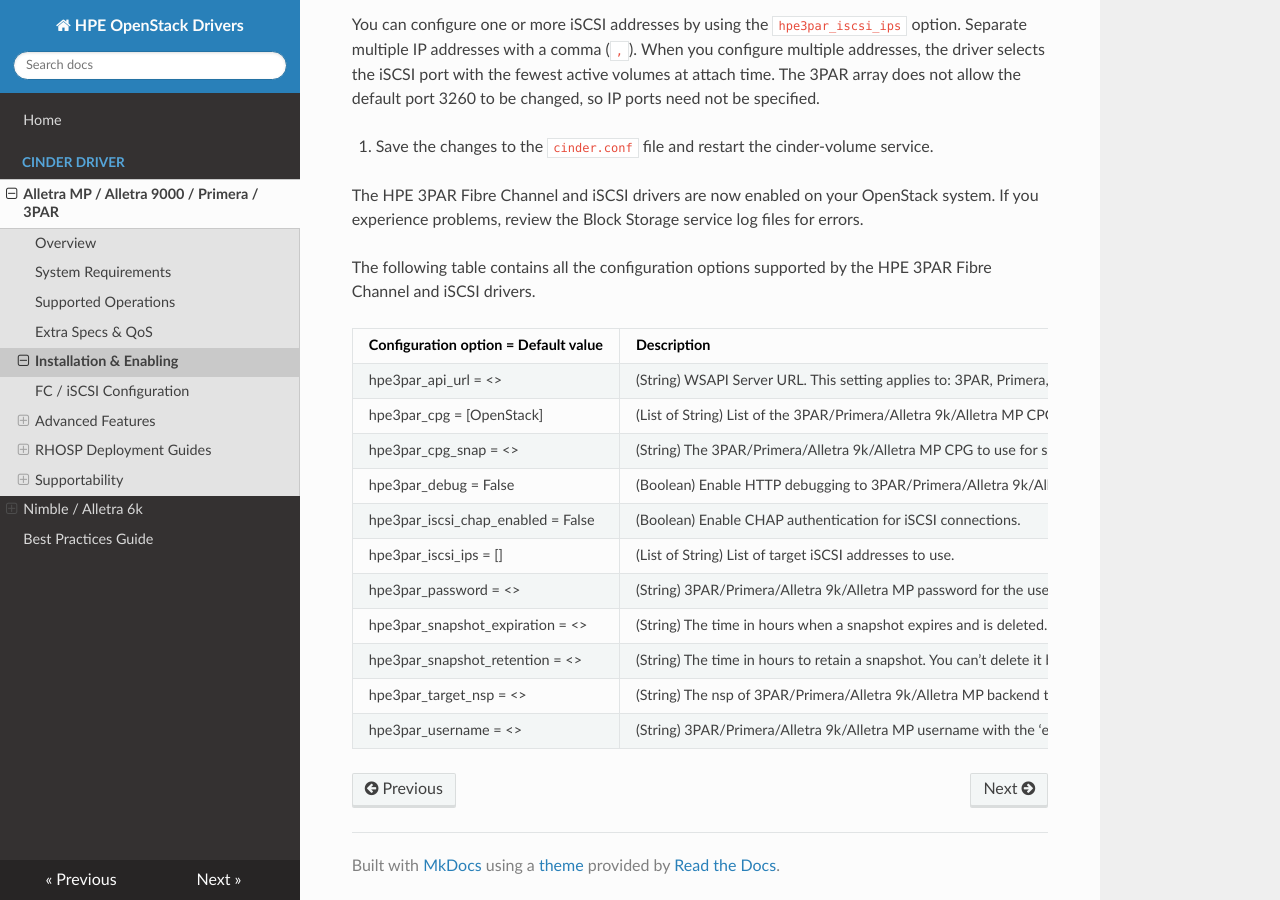
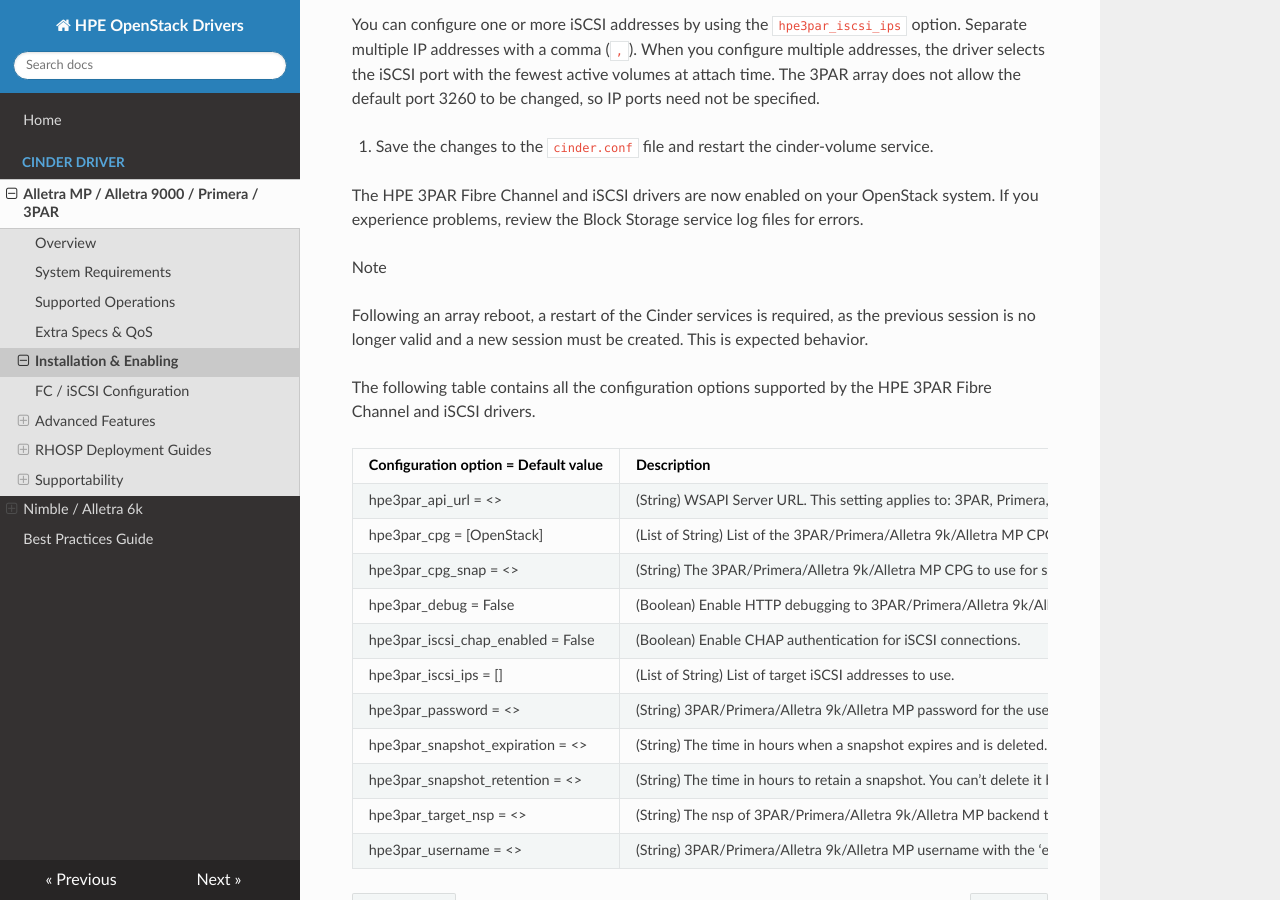
Before and after one commit to traghavendra/openstack, an MkDocs documentation site: the page built from docs/alletra-primera-3par/installation-enabling.md, in a window 1280 px wide and 900 px high, scrolled down 2354 px. Built offline with MkDocs 1.6.1, drawn with Linux system fonts in a browser that asks for light colours; nearby versions of some CDN libraries.

Commit message:
ESI-3341 - installation-enabling.md - add note

```diff
--- a/docs/alletra-primera-3par/installation-enabling.md
+++ b/docs/alletra-primera-3par/installation-enabling.md
@@ -152,6 +152,12 @@ The HPE 3PAR Fibre Channel and iSCSI drivers are now enabled on your
 OpenStack system. If you experience problems, review the Block Storage
 service log files for errors.
 
+Note
+
+Following an array reboot, a restart of the Cinder services is required,
+as the previous session is no longer valid and a new session must be created.
+This is expected behavior.
+
 The following table contains all the configuration options supported by
 the HPE 3PAR Fibre Channel and iSCSI drivers.
 
```
